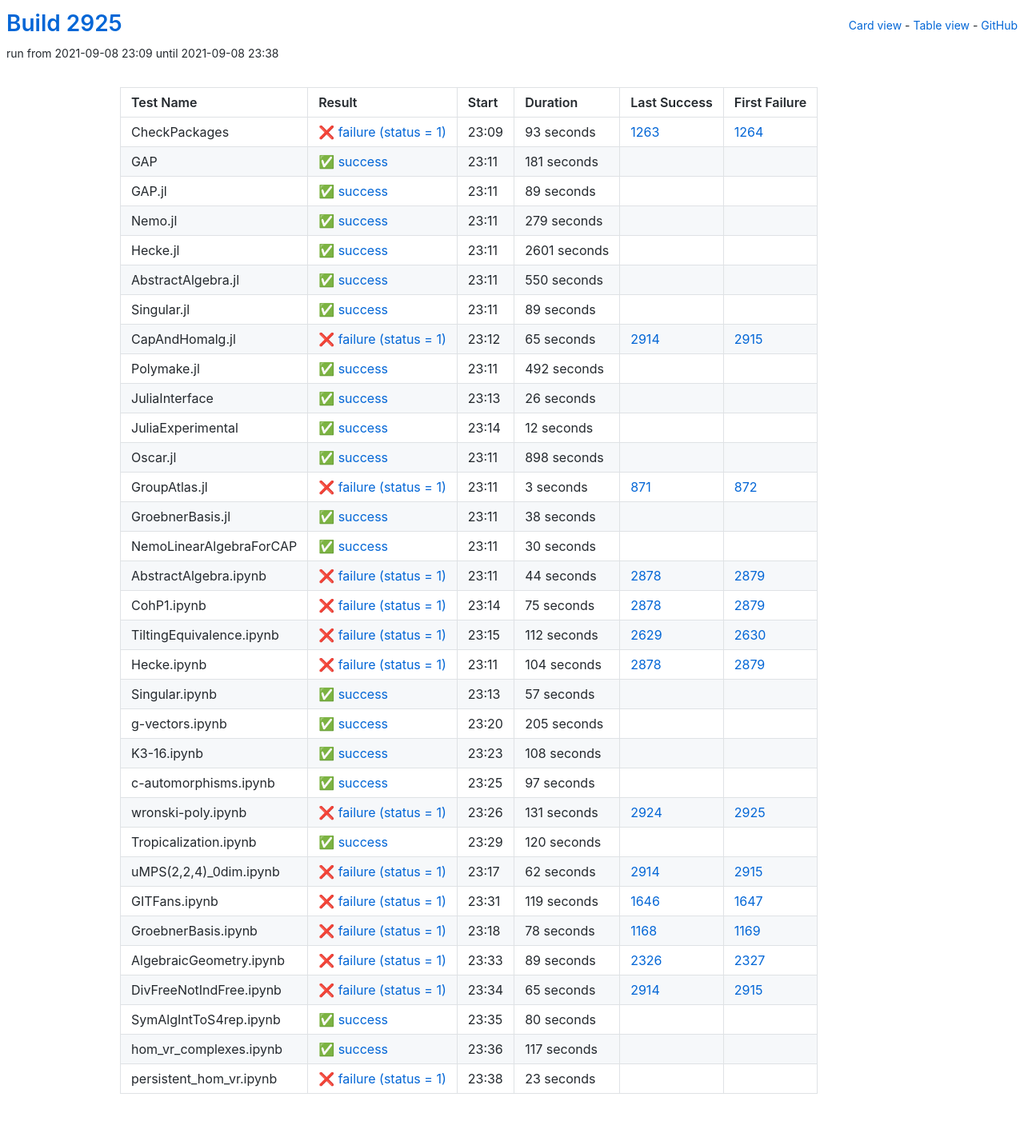
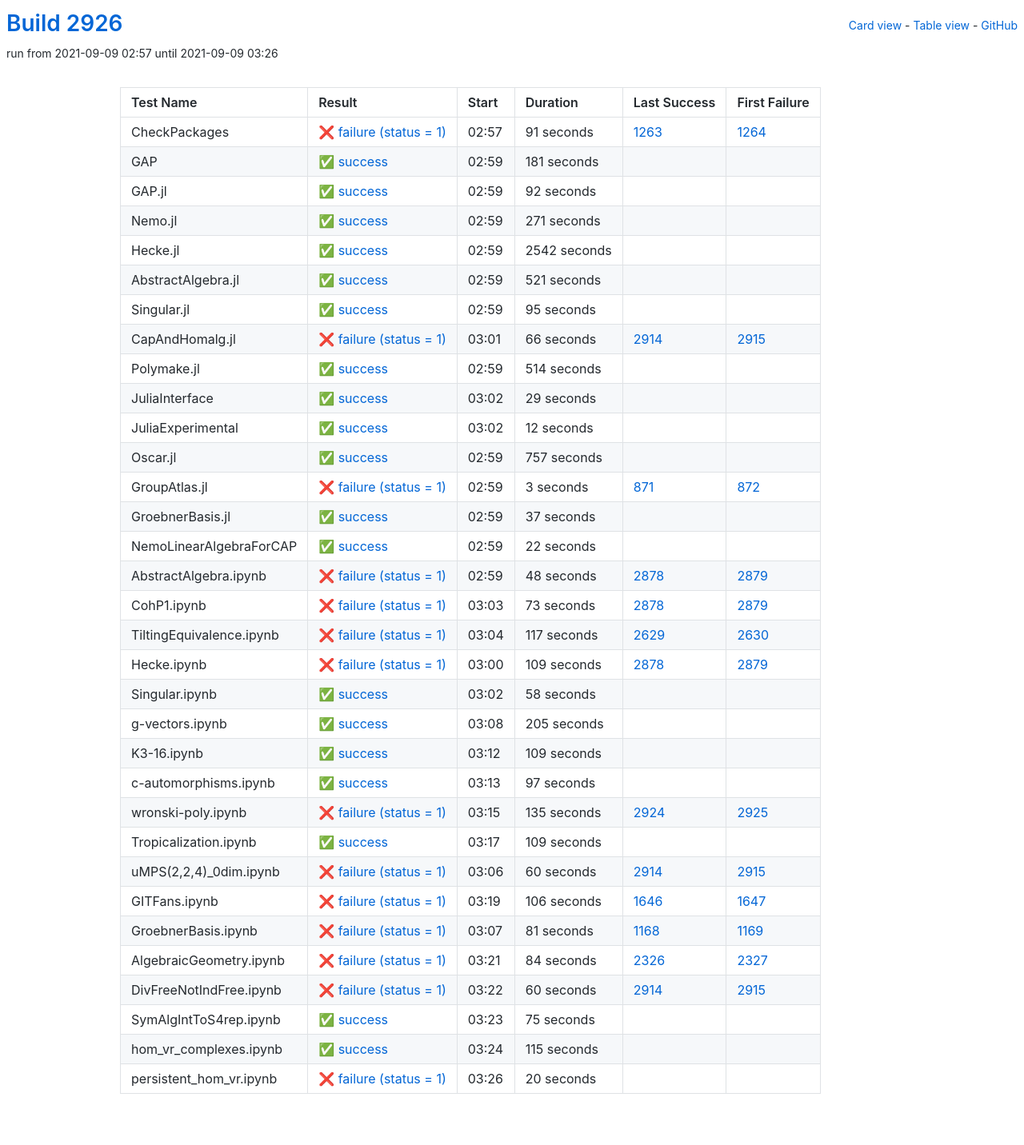
Before and after one commit to oscar-system/oscar-ci-status-stable, a Jekyll site: the page built from table.html, in a window 1280 px wide. Shown: the whole page at 80% size. Built offline with Jekyll 4.4.1, drawn with Linux system fonts in a browser that asks for light colours.

Commit message:
Build #2926

```diff
--- a/_data/ci.yml
+++ b/_data/ci.yml
@@ -1,6 +1,6 @@
 ---
-build: 2925
-build_url: https://oscarci.mathematik.uni-kl.de/job/oscar-stable/2925/
+build: 2926
+build_url: https://oscarci.mathematik.uni-kl.de/job/oscar-stable/2926/
 job: oscar-stable
 organization: oscar-system
 repo: oscar-ci-status-stable
@@ -8,20 +8,20 @@ repourl: https://github.com/oscar-system/oscar-ci-status-stable
 tests:
 - name: CheckPackages
   id: checkpackages
-  log: https://oscarci.mathematik.uni-kl.de/job/oscar-stable/2925/artifact/logs/build-2925/CheckPackages.log
-  start: 2021-09-08 23:09
+  log: https://oscarci.mathematik.uni-kl.de/job/oscar-stable/2926/artifact/logs/build-2926/CheckPackages.log
+  start: 2021-09-09 02:57
   success: false
   exitcode: 1
   status: failure
-  duration: 93
+  duration: 91
   last_success: 1263
   last_success_url: https://oscarci.mathematik.uni-kl.de/job/oscar-stable/1263/
   first_failure: 1264
   first_failure_url: https://oscarci.mathematik.uni-kl.de/job/oscar-stable/1264/
 - name: GAP
   id: gap
-  log: https://oscarci.mathematik.uni-kl.de/job/oscar-stable/2925/artifact/logs/build-2925/GAP.log
-  start: 2021-09-08 23:11
+  log: https://oscarci.mathematik.uni-kl.de/job/oscar-stable/2926/artifact/logs/build-2926/GAP.log
+  start: 2021-09-09 02:59
   success: true
   exitcode: 0
   status: success
@@ -32,104 +32,104 @@ tests:
   first_failure_url:
 - name: GAP.jl
   id: gap-jl
-  log: https://oscarci.mathematik.uni-kl.de/job/oscar-stable/2925/artifact/logs/build-2925/GAP.jl.log
-  start: 2021-09-08 23:11
+  log: https://oscarci.mathematik.uni-kl.de/job/oscar-stable/2926/artifact/logs/build-2926/GAP.jl.log
+  start: 2021-09-09 02:59
   success: true
   exitcode: 0
   status: success
-  duration: 89
+  duration: 92
   last_success: false
   last_success_url:
   first_failure: false
   first_failure_url:
 - name: Nemo.jl
   id: nemo-jl
-  log: https://oscarci.mathematik.uni-kl.de/job/oscar-stable/2925/artifact/logs/build-2925/Nemo.jl.log
-  start: 2021-09-08 23:11
+  log: https://oscarci.mathematik.uni-kl.de/job/oscar-stable/2926/artifact/logs/build-2926/Nemo.jl.log
+  start: 2021-09-09 02:59
   success: true
   exitcode: 0
   status: success
-  duration: 279
+  duration: 271
   last_success: false
   last_success_url:
   first_failure: false
   first_failure_url:
 - name: Hecke.jl
   id: hecke-jl
-  log: https://oscarci.mathematik.uni-kl.de/job/oscar-stable/2925/artifact/logs/build-2925/Hecke.jl.log
-  start: 2021-09-08 23:11
+  log: https://oscarci.mathematik.uni-kl.de/job/oscar-stable/2926/artifact/logs/build-2926/Hecke.jl.log
+  start: 2021-09-09 02:59
   success: true
   exitcode: 0
   status: success
-  duration: 2601
+  duration: 2542
   last_success: false
   last_success_url:
   first_failure: false
   first_failure_url:
 - name: AbstractAlgebra.jl
   id: abstractalgebra-jl
-  log: https://oscarci.mathematik.uni-kl.de/job/oscar-stable/2925/artifact/logs/build-2925/AbstractAlgebra.jl.log
-  start: 2021-09-08 23:11
+  log: https://oscarci.mathematik.uni-kl.de/job/oscar-stable/2926/artifact/logs/build-2926/AbstractAlgebra.jl.log
+  start: 2021-09-09 02:59
   success: true
   exitcode: 0
   status: success
-  duration: 550
+  duration: 521
   last_success: false
   last_success_url:
   first_failure: false
   first_failure_url:
 - name: Singular.jl
   id: singular-jl
-  log: https://oscarci.mathematik.uni-kl.de/job/oscar-stable/2925/artifact/logs/build-2925/Singular.jl.log
-  start: 2021-09-08 23:11
+  log: https://oscarci.mathematik.uni-kl.de/job/oscar-stable/2926/artifact/logs/build-2926/Singular.jl.log
+  start: 2021-09-09 02:59
   success: true
   exitcode: 0
   status: success
-  duration: 89
+  duration: 95
   last_success: false
   last_success_url:
   first_failure: false
   first_failure_url:
 - name: CapAndHomalg.jl
   id: capandhomalg-jl
-  log: https://oscarci.mathematik.uni-kl.de/job/oscar-stable/2925/artifact/logs/build-2925/CapAndHomalg.jl.log
-  start: 2021-09-08 23:12
+  log: https://oscarci.mathematik.uni-kl.de/job/oscar-stable/2926/artifact/logs/build-2926/CapAndHomalg.jl.log
+  start: 2021-09-09 03:01
   success: false
   exitcode: 1
   status: failure
-  duration: 65
+  duration: 66
   last_success: 2914
   last_success_url: https://oscarci.mathematik.uni-kl.de/job/oscar-stable/2914/
   first_failure: 2915
   first_failure_url: https://oscarci.mathematik.uni-kl.de/job/oscar-stable/2915/
 - name: Polymake.jl
   id: polymake-jl
-  log: https://oscarci.mathematik.uni-kl.de/job/oscar-stable/2925/artifact/logs/build-2925/Polymake.jl.log
-  start: 2021-09-08 23:11
+  log: https://oscarci.mathematik.uni-kl.de/job/oscar-stable/2926/artifact/logs/build-2926/Polymake.jl.log
+  start: 2021-09-09 02:59
   success: true
   exitcode: 0
   status: success
-  duration: 492
+  duration: 514
   last_success: false
   last_success_url:
   first_failure: false
   first_failure_url:
 - name: JuliaInterface
   id: juliainterface
-  log: https://oscarci.mathematik.uni-kl.de/job/oscar-stable/2925/artifact/logs/build-2925/JuliaInterface.log
-  start: 2021-09-08 23:13
+  log: https://oscarci.mathematik.uni-kl.de/job/oscar-stable/2926/artifact/logs/build-2926/JuliaInterface.log
+  start: 2021-09-09 03:02
   success: true
   exitcode: 0
   status: success
-  duration: 26
+  duration: 29
   last_success: false
   last_success_url:
   first_failure: false
   first_failure_url:
 - name: JuliaExperimental
   id: juliaexperimental
-  log: https://oscarci.mathematik.uni-kl.de/job/oscar-stable/2925/artifact/logs/build-2925/JuliaExperimental.log
-  start: 2021-09-08 23:14
+  log: https://oscarci.mathematik.uni-kl.de/job/oscar-stable/2926/artifact/logs/build-2926/JuliaExperimental.log
+  start: 2021-09-09 03:02
   success: true
   exitcode: 0
   status: success
@@ -140,20 +140,20 @@ tests:
   first_failure_url:
 - name: Oscar.jl
   id: oscar-jl
-  log: https://oscarci.mathematik.uni-kl.de/job/oscar-stable/2925/artifact/logs/build-2925/Oscar.jl.log
-  start: 2021-09-08 23:11
+  log: https://oscarci.mathematik.uni-kl.de/job/oscar-stable/2926/artifact/logs/build-2926/Oscar.jl.log
+  start: 2021-09-09 02:59
   success: true
   exitcode: 0
   status: success
-  duration: 898
+  duration: 757
   last_success: false
   last_success_url:
   first_failure: false
   first_failure_url:
 - name: GroupAtlas.jl
   id: groupatlas-jl
-  log: https://oscarci.mathematik.uni-kl.de/job/oscar-stable/2925/artifact/logs/build-2925/GroupAtlas.jl.log
-  start: 2021-09-08 23:11
+  log: https://oscarci.mathematik.uni-kl.de/job/oscar-stable/2926/artifact/logs/build-2926/GroupAtlas.jl.log
+  start: 2021-09-09 02:59
   success: false
   exitcode: 1
   status: failure
@@ -164,92 +164,92 @@ tests:
   first_failure_url: https://oscarci.mathematik.uni-kl.de/job/oscar-stable/872/
 - name: GroebnerBasis.jl
   id: groebnerbasis-jl
-  log: https://oscarci.mathematik.uni-kl.de/job/oscar-stable/2925/artifact/logs/build-2925/GroebnerBasis.jl.log
-  start: 2021-09-08 23:11
+  log: https://oscarci.mathematik.uni-kl.de/job/oscar-stable/2926/artifact/logs/build-2926/GroebnerBasis.jl.log
+  start: 2021-09-09 02:59
   success: true
   exitcode: 0
   status: success
-  duration: 38
+  duration: 37
   last_success: false
   last_success_url:
   first_failure: false
   first_failure_url:
 - name: NemoLinearAlgebraForCAP
   id: nemolinearalgebraforcap
-  log: https://oscarci.mathematik.uni-kl.de/job/oscar-stable/2925/artifact/logs/build-2925/NemoLinearAlgebraForCAP.log
-  start: 2021-09-08 23:11
+  log: https://oscarci.mathematik.uni-kl.de/job/oscar-stable/2926/artifact/logs/build-2926/NemoLinearAlgebraForCAP.log
+  start: 2021-09-09 02:59
   success: true
   exitcode: 0
   status: success
-  duration: 30
+  duration: 22
   last_success: false
   last_success_url:
   first_failure: false
   first_failure_url:
 - name: AbstractAlgebra.ipynb
   id: abstractalgebra-ipynb
-  log: https://oscarci.mathematik.uni-kl.de/job/oscar-stable/2925/artifact/logs/build-2925/AbstractAlgebra.ipynb.log
-  start: 2021-09-08 23:11
+  log: https://oscarci.mathematik.uni-kl.de/job/oscar-stable/2926/artifact/logs/build-2926/AbstractAlgebra.ipynb.log
+  start: 2021-09-09 02:59
   success: false
   exitcode: 1
   status: failure
-  duration: 44
+  duration: 48
   last_success: 2878
   last_success_url: https://oscarci.mathematik.uni-kl.de/job/oscar-stable/2878/
   first_failure: 2879
   first_failure_url: https://oscarci.mathematik.uni-kl.de/job/oscar-stable/2879/
 - name: CohP1.ipynb
   id: cohp1-ipynb
-  log: https://oscarci.mathematik.uni-kl.de/job/oscar-stable/2925/artifact/logs/build-2925/CohP1.ipynb.log
-  start: 2021-09-08 23:14
+  log: https://oscarci.mathematik.uni-kl.de/job/oscar-stable/2926/artifact/logs/build-2926/CohP1.ipynb.log
+  start: 2021-09-09 03:03
   success: false
   exitcode: 1
   status: failure
-  duration: 75
+  duration: 73
   last_success: 2878
   last_success_url: https://oscarci.mathematik.uni-kl.de/job/oscar-stable/2878/
   first_failure: 2879
   first_failure_url: https://oscarci.mathematik.uni-kl.de/job/oscar-stable/2879/
 - name: TiltingEquivalence.ipynb
   id: tiltingequivalence-ipynb
-  log: https://oscarci.mathematik.uni-kl.de/job/oscar-stable/2925/artifact/logs/build-2925/TiltingEquivalence.ipynb.log
-  start: 2021-09-08 23:15
+  log: https://oscarci.mathematik.uni-kl.de/job/oscar-stable/2926/artifact/logs/build-2926/TiltingEquivalence.ipynb.log
+  start: 2021-09-09 03:04
   success: false
   exitcode: 1
   status: failure
-  duration: 112
+  duration: 117
   last_success: 2629
   last_success_url: https://oscarci.mathematik.uni-kl.de/job/oscar-stable/2629/
   first_failure: 2630
   first_failure_url: https://oscarci.mathematik.uni-kl.de/job/oscar-stable/2630/
 - name: Hecke.ipynb
   id: hecke-ipynb
-  log: https://oscarci.mathematik.uni-kl.de/job/oscar-stable/2925/artifact/logs/build-2925/Hecke.ipynb.log
-  start: 2021-09-08 23:11
+  log: https://oscarci.mathematik.uni-kl.de/job/oscar-stable/2926/artifact/logs/build-2926/Hecke.ipynb.log
+  start: 2021-09-09 03:00
   success: false
   exitcode: 1
   status: failure
-  duration: 104
+  duration: 109
   last_success: 2878
   last_success_url: https://oscarci.mathematik.uni-kl.de/job/oscar-stable/2878/
   first_failure: 2879
   first_failure_url: https://oscarci.mathematik.uni-kl.de/job/oscar-stable/2879/
 - name: Singular.ipynb
   id: singular-ipynb
-  log: https://oscarci.mathematik.uni-kl.de/job/oscar-stable/2925/artifact/logs/build-2925/Singular.ipynb.log
-  start: 2021-09-08 23:13
+  log: https://oscarci.mathematik.uni-kl.de/job/oscar-stable/2926/artifact/logs/build-2926/Singular.ipynb.log
+  start: 2021-09-09 03:02
   success: true
   exitcode: 0
   status: success
-  duration: 57
+  duration: 58
   last_success: false
   last_success_url:
   first_failure: false
   first_failure_url:
 - name: g-vectors.ipynb
   id: g-vectors-ipynb
-  log: https://oscarci.mathematik.uni-kl.de/job/oscar-stable/2925/artifact/logs/build-2925/g-vectors.ipynb.log
-  start: 2021-09-08 23:20
+  log: https://oscarci.mathematik.uni-kl.de/job/oscar-stable/2926/artifact/logs/build-2926/g-vectors.ipynb.log
+  start: 2021-09-09 03:08
   success: true
   exitcode: 0
   status: success
@@ -260,20 +260,20 @@ tests:
   first_failure_url:
 - name: K3-16.ipynb
   id: k3-16-ipynb
-  log: https://oscarci.mathematik.uni-kl.de/job/oscar-stable/2925/artifact/logs/build-2925/K3-16.ipynb.log
-  start: 2021-09-08 23:23
+  log: https://oscarci.mathematik.uni-kl.de/job/oscar-stable/2926/artifact/logs/build-2926/K3-16.ipynb.log
+  start: 2021-09-09 03:12
   success: true
   exitcode: 0
   status: success
-  duration: 108
+  duration: 109
   last_success: false
   last_success_url:
   first_failure: false
   first_failure_url:
 - name: c-automorphisms.ipynb
   id: c-automorphisms-ipynb
-  log: https://oscarci.mathematik.uni-kl.de/job/oscar-stable/2925/artifact/logs/build-2925/c-automorphisms.ipynb.log
-  start: 2021-09-08 23:25
+  log: https://oscarci.mathematik.uni-kl.de/job/oscar-stable/2926/artifact/logs/build-2926/c-automorphisms.ipynb.log
+  start: 2021-09-09 03:13
   success: true
   exitcode: 0
   status: success
@@ -284,120 +284,120 @@ tests:
   first_failure_url:
 - name: wronski-poly.ipynb
   id: wronski-poly-ipynb
-  log: https://oscarci.mathematik.uni-kl.de/job/oscar-stable/2925/artifact/logs/build-2925/wronski-poly.ipynb.log
-  start: 2021-09-08 23:26
+  log: https://oscarci.mathematik.uni-kl.de/job/oscar-stable/2926/artifact/logs/build-2926/wronski-poly.ipynb.log
+  start: 2021-09-09 03:15
   success: false
   exitcode: 1
   status: failure
-  duration: 131
+  duration: 135
   last_success: 2924
   last_success_url: https://oscarci.mathematik.uni-kl.de/job/oscar-stable/2924/
   first_failure: 2925
   first_failure_url: https://oscarci.mathematik.uni-kl.de/job/oscar-stable/2925/
 - name: Tropicalization.ipynb
   id: tropicalization-ipynb
-  log: https://oscarci.mathematik.uni-kl.de/job/oscar-stable/2925/artifact/logs/build-2925/Tropicalization.ipynb.log
-  start: 2021-09-08 23:29
+  log: https://oscarci.mathematik.uni-kl.de/job/oscar-stable/2926/artifact/logs/build-2926/Tropicalization.ipynb.log
+  start: 2021-09-09 03:17
   success: true
   exitcode: 0
   status: success
-  duration: 120
+  duration: 109
   last_success: false
   last_success_url:
   first_failure: false
   first_failure_url:
 - name: uMPS(2,2,4)_0dim.ipynb
   id: umps-2-2-4-0dim-ipynb
-  log: https://oscarci.mathematik.uni-kl.de/job/oscar-stable/2925/artifact/logs/build-2925/uMPS-2-2-4-_0dim.ipynb.log
-  start: 2021-09-08 23:17
+  log: https://oscarci.mathematik.uni-kl.de/job/oscar-stable/2926/artifact/logs/build-2926/uMPS-2-2-4-_0dim.ipynb.log
+  start: 2021-09-09 03:06
   success: false
   exitcode: 1
   status: failure
-  duration: 62
+  duration: 60
   last_success: 2914
   last_success_url: https://oscarci.mathematik.uni-kl.de/job/oscar-stable/2914/
   first_failure: 2915
   first_failure_url: https://oscarci.mathematik.uni-kl.de/job/oscar-stable/2915/
 - name: GITFans.ipynb
   id: gitfans-ipynb
-  log: https://oscarci.mathematik.uni-kl.de/job/oscar-stable/2925/artifact/logs/build-2925/GITFans.ipynb.log
-  start: 2021-09-08 23:31
+  log: https://oscarci.mathematik.uni-kl.de/job/oscar-stable/2926/artifact/logs/build-2926/GITFans.ipynb.log
+  start: 2021-09-09 03:19
   success: false
   exitcode: 1
   status: failure
-  duration: 119
+  duration: 106
   last_success: 1646
   last_success_url: https://oscarci.mathematik.uni-kl.de/job/oscar-stable/1646/
   first_failure: 1647
   first_failure_url: https://oscarci.mathematik.uni-kl.de/job/oscar-stable/1647/
 - name: GroebnerBasis.ipynb
   id: groebnerbasis-ipynb
-  log: https://oscarci.mathematik.uni-kl.de/job/oscar-stable/2925/artifact/logs/build-2925/GroebnerBasis.ipynb.log
-  start: 2021-09-08 23:18
+  log: https://oscarci.mathematik.uni-kl.de/job/oscar-stable/2926/artifact/logs/build-2926/GroebnerBasis.ipynb.log
+  start: 2021-09-09 03:07
   success: false
   exitcode: 1
   status: failure
-  duration: 78
+  duration: 81
   last_success: 1168
   last_success_url: https://oscarci.mathematik.uni-kl.de/job/oscar-stable/1168/
   first_failure: 1169
   first_failure_url: https://oscarci.mathematik.uni-kl.de/job/oscar-stable/1169/
 - name: AlgebraicGeometry.ipynb
   id: algebraicgeometry-ipynb
-  log: https://oscarci.mathematik.uni-kl.de/job/oscar-stable/2925/artifact/logs/build-2925/AlgebraicGeometry.ipynb.log
-  start: 2021-09-08 23:33
+  log: https://oscarci.mathematik.uni-kl.de/job/oscar-stable/2926/artifact/logs/build-2926/AlgebraicGeometry.ipynb.log
+  start: 2021-09-09 03:21
   success: false
   exitcode: 1
   status: failure
-  duration: 89
+  duration: 84
   last_success: 2326
   last_success_url: https://oscarci.mathematik.uni-kl.de/job/oscar-stable/2326/
   first_failure: 2327
   first_failure_url: https://oscarci.mathematik.uni-kl.de/job/oscar-stable/2327/
 - name: DivFreeNotIndFree.ipynb
   id: divfreenotindfree-ipynb
-  log: https://oscarci.mathematik.uni-kl.de/job/oscar-stable/2925/artifact/logs/build-2925/DivFreeNotIndFree.ipynb.log
-  start: 2021-09-08 23:34
+  log: https://oscarci.mathematik.uni-kl.de/job/oscar-stable/2926/artifact/logs/build-2926/DivFreeNotIndFree.ipynb.log
+  start: 2021-09-09 03:22
   success: false
   exitcode: 1
   status: failure
-  duration: 65
+  duration: 60
   last_success: 2914
   last_success_url: https://oscarci.mathematik.uni-kl.de/job/oscar-stable/2914/
   first_failure: 2915
   first_failure_url: https://oscarci.mathematik.uni-kl.de/job/oscar-stable/2915/
 - name: SymAlgIntToS4rep.ipynb
   id: symalginttos4rep-ipynb
-  log: https://oscarci.mathematik.uni-kl.de/job/oscar-stable/2925/artifact/logs/build-2925/SymAlgIntToS4rep.ipynb.log
-  start: 2021-09-08 23:35
+  log: https://oscarci.mathematik.uni-kl.de/job/oscar-stable/2926/artifact/logs/build-2926/SymAlgIntToS4rep.ipynb.log
+  start: 2021-09-09 03:23
   success: true
   exitcode: 0
   status: success
-  duration: 80
+  duration: 75
   last_success: false
   last_success_url:
   first_failure: false
   first_failure_url:
 - name: hom_vr_complexes.ipynb
   id: hom-vr-complexes-ipynb
-  log: https://oscarci.mathematik.uni-kl.de/job/oscar-stable/2925/artifact/logs/build-2925/hom_vr_complexes.ipynb.log
-  start: 2021-09-08 23:36
+  log: https://oscarci.mathematik.uni-kl.de/job/oscar-stable/2926/artifact/logs/build-2926/hom_vr_complexes.ipynb.log
+  start: 2021-09-09 03:24
   success: true
   exitcode: 0
   status: success
-  duration: 117
+  duration: 115
   last_success: false
   last_success_url:
   first_failure: false
   first_failure_url:
 - name: persistent_hom_vr.ipynb
   id: persistent-hom-vr-ipynb
-  log: https://oscarci.mathematik.uni-kl.de/job/oscar-stable/2925/artifact/logs/build-2925/persistent_hom_vr.ipynb.log
-  start: 2021-09-08 23:38
+  log: https://oscarci.mathematik.uni-kl.de/job/oscar-stable/2926/artifact/logs/build-2926/persistent_hom_vr.ipynb.log
+  start: 2021-09-09 03:26
   success: false
   exitcode: 1
   status: failure
-  duration: 23
+  duration: 20
   last_success: false
   last_success_url:
   first_failure: false
```
Also changed, not shown: README.md.
